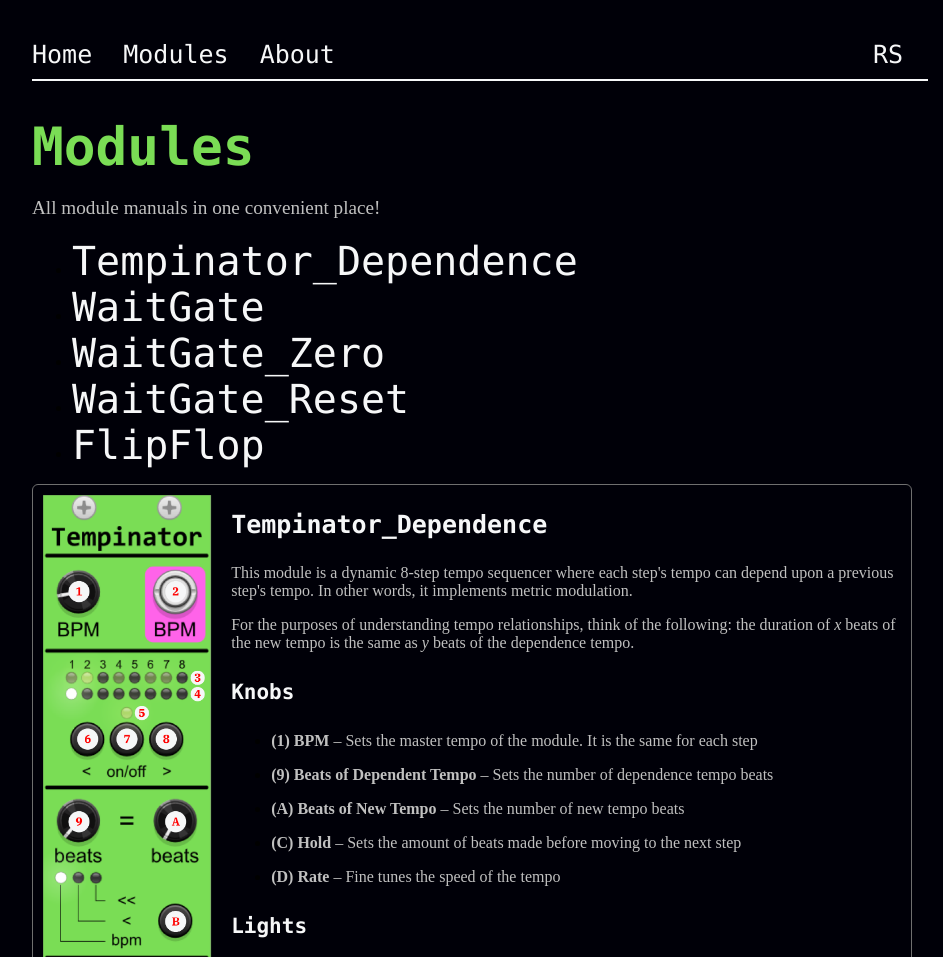
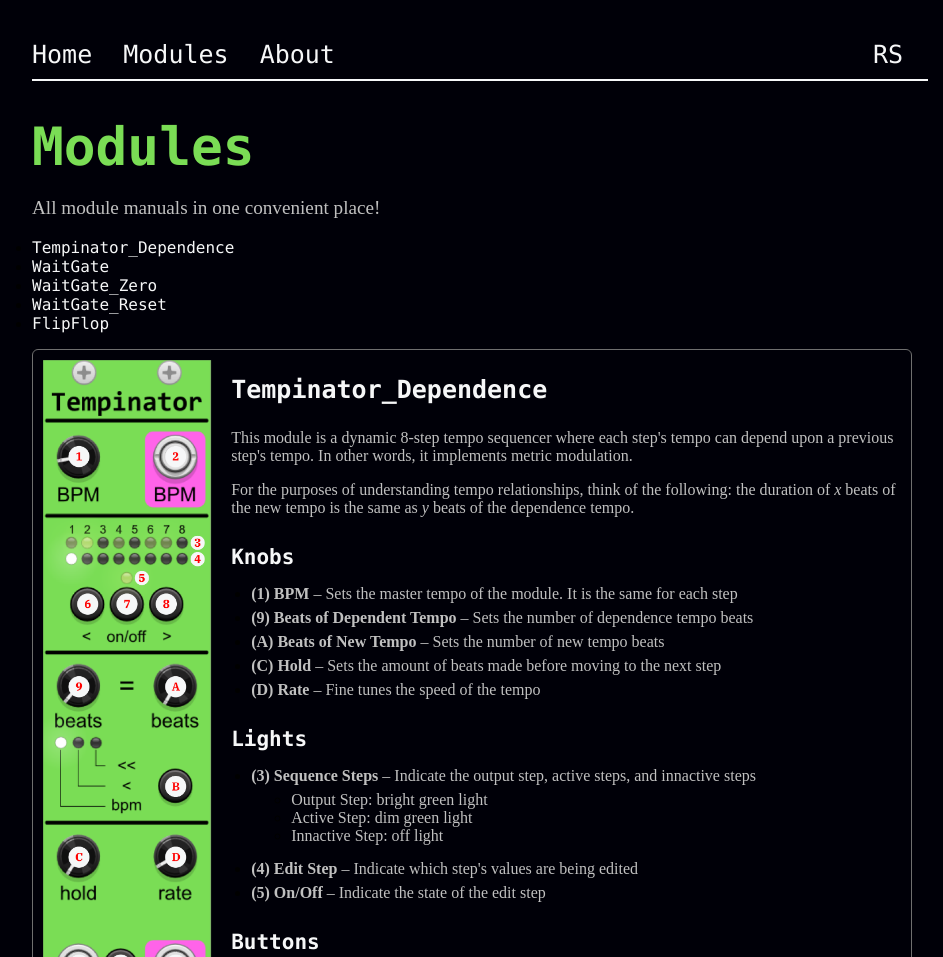
Before and after one commit to reidspreiter/RS_Empi_Manual, a plain HTML site: page modules.html in a window 1280 px wide. Shown: the top 957 px of the page, without its empty margins (160-1103 px from the left). Drawn offline with Linux system fonts and the light colour scheme.

Commit message:
Formatted manuals with CSS

```diff
--- a/modules.html
+++ b/modules.html
@@ -39,7 +39,7 @@
     <!-- Content -->
     <h1>Modules</h1>
     <p>All module manuals in one convenient place!</p>
-    <ul>
+    <ul class="moduleLinks">
       <li>
         <a href="#Tempinator_Dependence">Tempinator_Dependence</a>
       </li>
@@ -258,7 +258,7 @@
         <h3>WaitGate_Zero</h3>
         <p>
           This module is a modification of
-          <a href="#WaitGate"><b>WaitGate</b></a
+          <a class="manualLink" href="#WaitGate"><b>WaitGate</b></a
           >. There is no input pulse. Instead, the gate wait times depend on the
           <em>In</em> signal having a strength of 0V. This alows for the gate to
           be much more dynamic.
@@ -327,7 +327,7 @@
         <h3>WaitGate_Reset</h3>
         <p>
           This module is a modification of
-          <a href="#WaitGate"><b>WaitGate</b></a
+          <a class="manualLink" href="#WaitGate"><b>WaitGate</b></a
           >. It implements three reset options and wait indication lights.
         </p>
         <h4>Inputs</h4>
--- a/styles/styles.css
+++ b/styles/styles.css
@@ -4,6 +4,10 @@
   --tertiary: #000008;
   --white: #f6f7f8;
   --softwhite: #c0c0c0;
+}
+
+html {
+  scroll-behavior: smooth;
 }
 
 body {
@@ -165,8 +169,46 @@ h4 {
 
 h4 {
   font-size: 21px;
+  margin-bottom: 5px;
 }
 
 .manualItemText p {
   font-size: 16px;
 }
+
+.moduleLinks {
+  padding: 0px;
+}
+
+.moduleLinks li a {
+  font-size: 16px;
+}
+
+.manualItemText ul {
+  padding: 0px 20px;
+}
+
+.manualItemText ul li p {
+  margin-top: 0px;
+  margin-bottom: 6px;
+}
+
+.manualItemText ul li ul {
+  margin-top: 0px;
+  margin-bottom: 15px;
+  padding: 0px 40px;
+}
+
+.manualItemText ul li ul li p {
+  margin-top: 0px;
+  margin-bottom: 0px;
+}
+
+.manualLink {
+  text-decoration: none;
+  color: var(--softwhite);
+}
+
+.manualLink:hover {
+  color: var(--secondary);
+}
```
